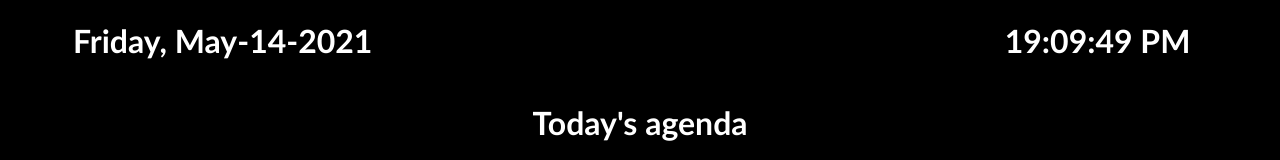
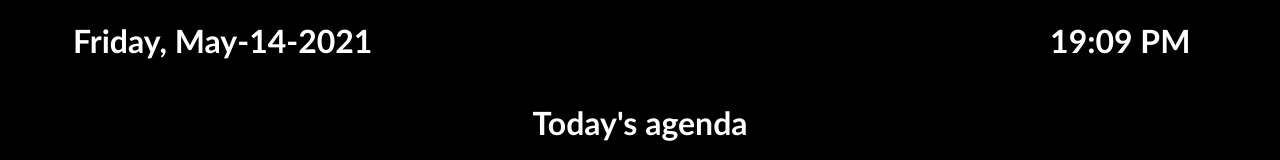
Before and after one commit to platiniradukunda/Productivity-App, a React (Create React App) app: page /todolist in a window 1280 px wide. Shown: the top 160 px of the page. Built offline with nearby package versions, Linux system fonts and the light colour scheme.

Commit message:
making time render every one second

```diff
--- a/src/components/TimeAndDate.jsx
+++ b/src/components/TimeAndDate.jsx
@@ -1,10 +1,32 @@
-import React from 'react';
+import React, {useState, useEffect, useRef} from 'react';
 
-function TimeAndDate(props) {
+function TimeAndDate (props) {
+
+    // const [time, setTime] = useState(props);
+    // console.log(time);
+    // useEffect(() => {setTime(props)}, [props]);
+
+    // const [second, setSecond] = useState(props.second);
+    // console.log(time.second);
+    // const [minute, setMinute] = useState(time.minute);
+    // const [hour, setHour] = useState(time.hour);
+
+    // let intervalRef = useRef();
+    // // function that ensures the timer counts down
+    //  useEffect(()=>{
+    //     //  variable that holds the setInterval function which will decrement the seconds by 1 second as a second passes
+    //     const id = setInterval(()=>{
+    //         // setSecond(props.second+1)
+    //     }, 1000);
+    //     // useRef is initialized to the passed argument in this case id which holds the function that......
+    //     intervalRef.current=id;
+    //     return () => clearInterval(intervalRef.current);
+    //  });
+
     return (
         <div className="timeAndDate">
             <h1>{props.date}</h1>
-            <h1>{props.time}</h1>
+            <h1>{`${props.hour}:${props.minute} ${props.midday}`}</h1>
         </div>
     );
 }
--- a/src/components/TodoList.jsx
+++ b/src/components/TodoList.jsx
@@ -9,9 +9,19 @@ class TodoList extends Component {
             userInput: '',
             toDoThings: [],
             date: null,
-            time: null,
+            hour: null,
+            minute: null,
+            second: null,
+            midday: null,
         }
     }
+
+    // intervalRef = React.createRef();
+    // componentDidMount(){
+    //     const id = setInterval(this.mountingComponent,1000)
+    //     intervalRef.current=id;
+    //     return () => clearInterval(intervalRef.current);
+    // }
 
     componentDidMount(){
         // function to get the time data
@@ -62,12 +72,13 @@ class TodoList extends Component {
             // ternary statement for if it is AM or PM
             var midday = (hours >= 12 ) ? " PM" : " AM";
 
-            // variable that holds the time of the day to be pushed into state and rendered to the DOM
-            const time = hours + ":" + minutes + ":" + seconds + midday;
             // updating state with the current time and greeting statement
             this.setState({
                 date: dayDisplayed,
-                time: time,
+                hour: hours,
+                minute: minutes,
+                second: seconds,
+                midday: midday,
             })
         }
         // calling on the function so that it renders on component Mount
@@ -93,7 +104,7 @@ class TodoList extends Component {
         return (
             <div className="toDoListPage">
                 <div className="timeAndDate">
-                    <TimeAndDate date={this.state.date} time={this.state.time} />
+                    <TimeAndDate date={this.state.date} hour={this.state.hour} minute={this.state.minute} second={this.state.second} midday={this.state.midday}/>
                 </div>
 
                 {/* div for the form that adds things to the to-do list */}
```
